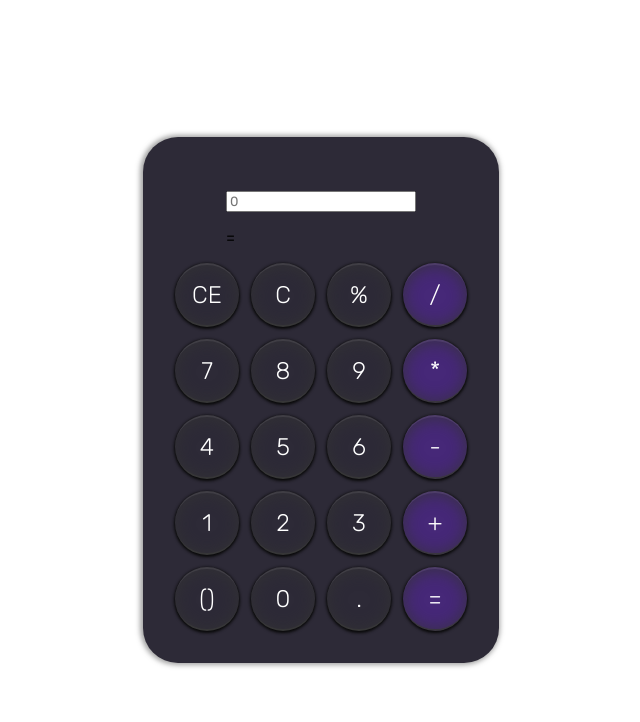
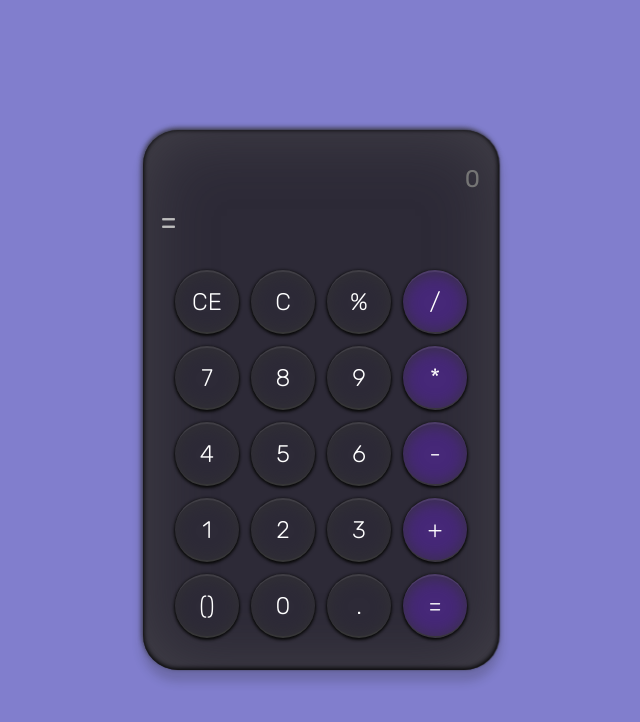
Before and after one commit to Chernenko1/calc, a website built with Vite: page index.html in a window 1280 px wide. Shown: the whole page, without its empty margins (319-959 px from the left). Built offline with nearby package versions, Linux system fonts and the light colour scheme.

Commit message:
add: input style

```diff
--- a/style.css
+++ b/style.css
@@ -2,7 +2,16 @@
   font-family: 'Rubik';
 }
 
+p {
+  margin: 0;
+}
+
+body {
+  background-color: rgb(129,126,205);
+}
+
 .wrapper {
+  box-sizing: border-box;
   position: absolute;
   margin-inline: auto;
   inset-inline: 0;
@@ -11,7 +20,12 @@
   max-width: 356px;
   max-height: 566px;
   border-radius: 35px;
-  box-shadow:-1px 0px 5px 2px rgba(85, 85, 85, 0.541);
+  /* box-shadow: 1px 0px 10px 2px rgba(51, 51, 51, 0.692); */
+  box-shadow: 0px 10px 10px 1.6px rgba(36, 36, 36, 0.205),
+               -1px -2px 5px rgba(48, 48, 48, 0.87),
+               1px 0px 1px rgba(27, 27, 27, 0.705),
+              inset 0px -1px 4px 1px rgba(3, 3, 3, 0.911),
+              inset 0px 1px 70px rgba(102, 102, 102, 0.425);
   background-color: #2D2A37;
 }
 
@@ -20,7 +34,7 @@
   flex-direction: column;
   align-items: center;
   justify-content: center;
-  padding-top: 54px;
+  padding-top: 34px;
   padding-bottom: 32px;
 }
 
@@ -60,3 +74,32 @@
   background: #462878;
   color: white
 }
+
+.input {
+  background: none;
+  border: none;
+  color: rgb(189, 189, 189);
+  font-size: 24px;
+  text-align: right;
+  letter-spacing: 5px;
+  outline: none;
+}
+
+
+.answer-field {
+  display: flex;
+  flex-direction: row;
+  align-items: center;
+  justify-content: space-between;
+  padding: 10px 5px 30px 5px;
+}
+
+.answer-field .answer-sign-equally {
+  color: rgb(189, 189, 189);
+  font-size: 30px;
+}
+
+.answer-field .answer-num {
+  color: white;
+  font-size: 40px;
+}
```
